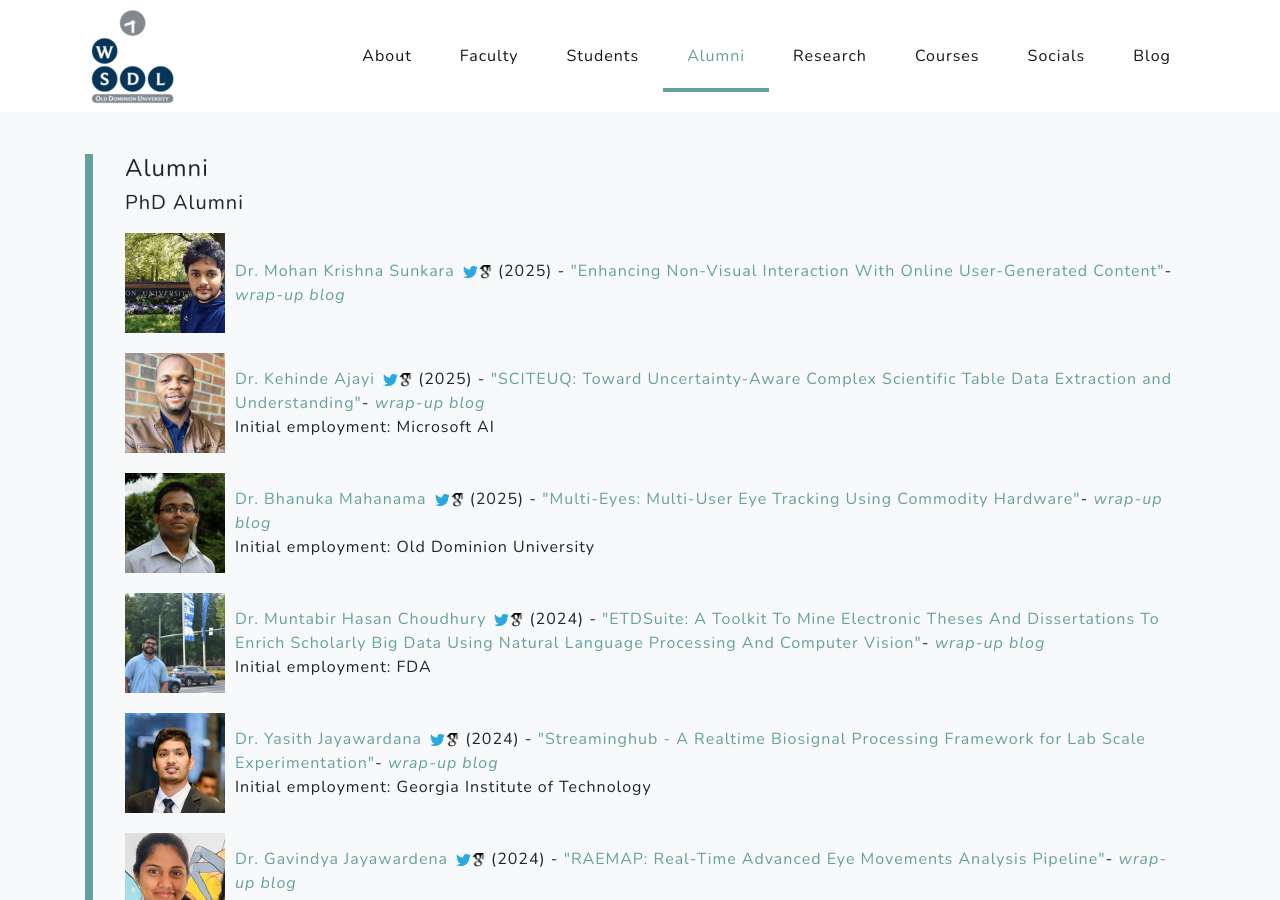
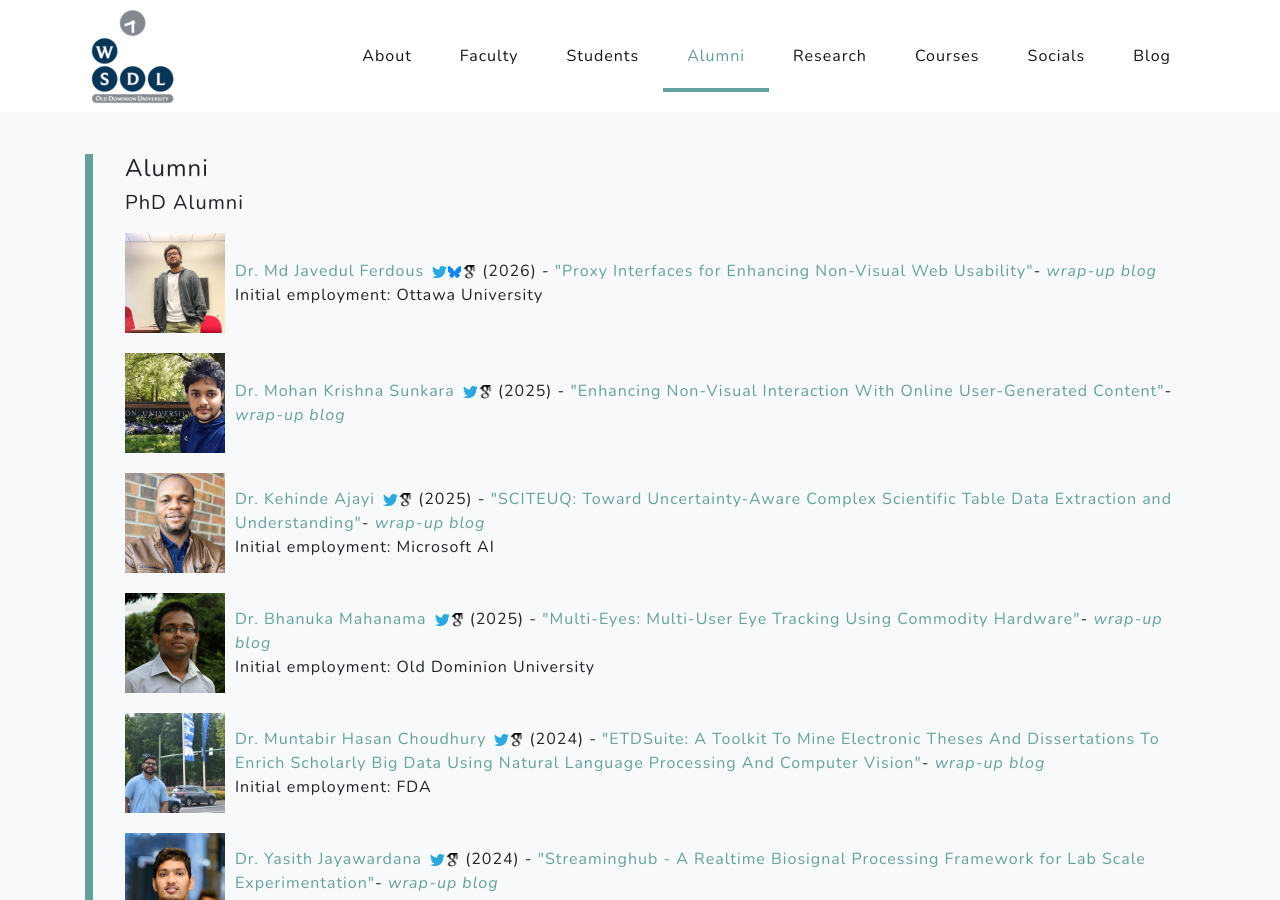
Before and after one commit to oduwsdl/oduwsdl.github.io, a Jekyll site: the page built from index.html, in a window 1280 px wide and 900 px high, scrolled down 5415 px. Built offline with Jekyll 4.4.1, drawn with Linux system fonts in a browser that asks for light colours; nearby versions of some CDN libraries.

Commit message:
Add Md Javedul Ferdous to alumni data
Added details for Md Javedul Ferdous including homepage, social handles, graduation year, thesis information, wrap-up blog post, and initial employment.

```diff
--- a/_data/alumni.yml
+++ b/_data/alumni.yml
@@ -1,4 +1,16 @@
 phd:
+- name: Md Javedul Ferdous
+  homepage: https://www.cs.odu.edu/~cs_mferd002/
+  twitter_handle: jaf_ferdous
+  bluesky_handle: mferdous.bsky.social
+  google_scholar_id: _cuPy0wAAAAJ&hl
+  graduation_year: 2026
+  thesis:
+    title: "Proxy Interfaces for Enhancing Non-Visual Web Usability"
+    link: https://doi.org/10.25777/mk1x-r688
+  wrapup_blog_post: https://ws-dl.blogspot.com/2026/10/WRAPUP-POST-URL.html
+  initial_employment: Ottawa University
+
 - name: Mohan Krishna Sunkara
   homepage: https://www.linkedin.com/in/dr-mohan-krishna-sunkara-phd-817ba8ab/
   twitter_handle: mk344567
```
